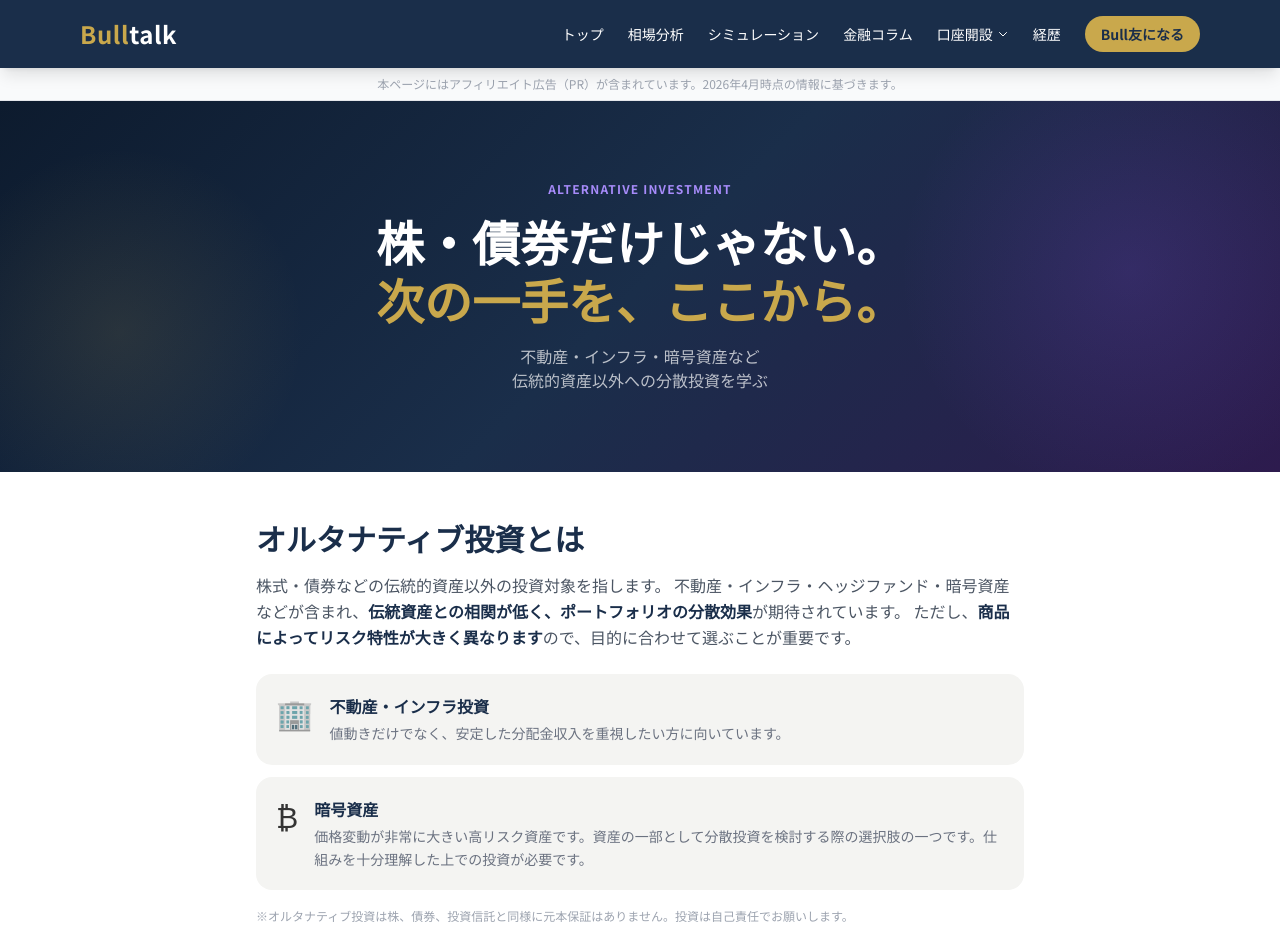
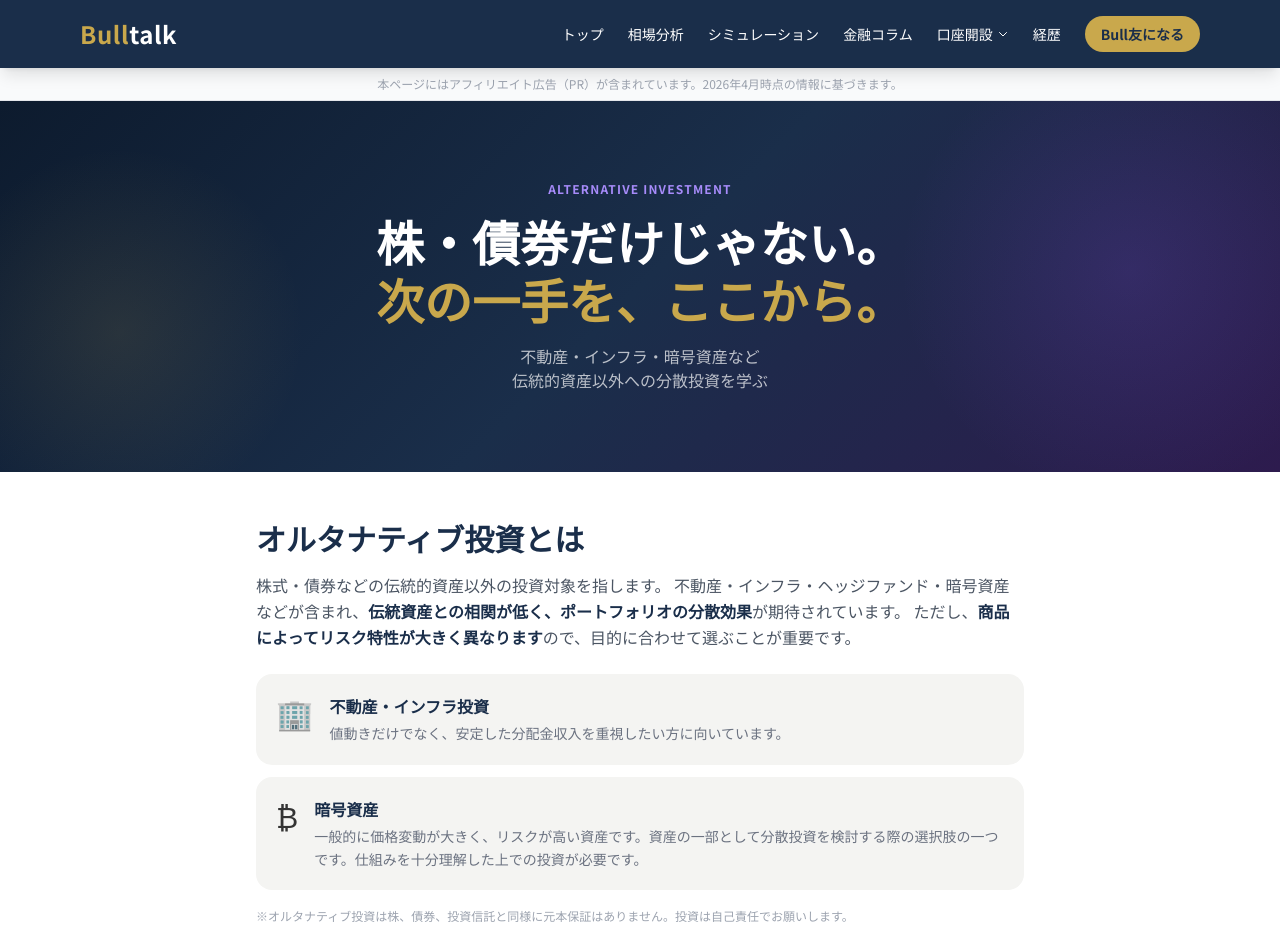
Before and after one commit to tanima3232-eng/bulltalk, a Next.js app: page /alternative in a window 1280 px wide. Shown: the top 952 px of the page. Built offline with nearby package versions, Linux system fonts and the light colour scheme.

Commit message:
fix: 暗号資産の説明文（オルタナティブ投資とはセクション）を更新

```diff
--- a/app/alternative/page.tsx
+++ b/app/alternative/page.tsx
@@ -78,7 +78,7 @@ export default function AlternativePage() {
                 <span className="text-3xl flex-shrink-0">₿</span>
                 <div>
                   <p className="font-bold text-navy mb-1">暗号資産</p>
-                  <p className="text-gray-500 text-sm leading-relaxed">価格変動が非常に大きい高リスク資産です。資産の一部として分散投資を検討する際の選択肢の一つです。仕組みを十分理解した上での投資が必要です。</p>
+                  <p className="text-gray-500 text-sm leading-relaxed">一般的に価格変動が大きく、リスクが高い資産です。資産の一部として分散投資を検討する際の選択肢の一つです。仕組みを十分理解した上での投資が必要です。</p>
                 </div>
               </div>
             </div>
```
